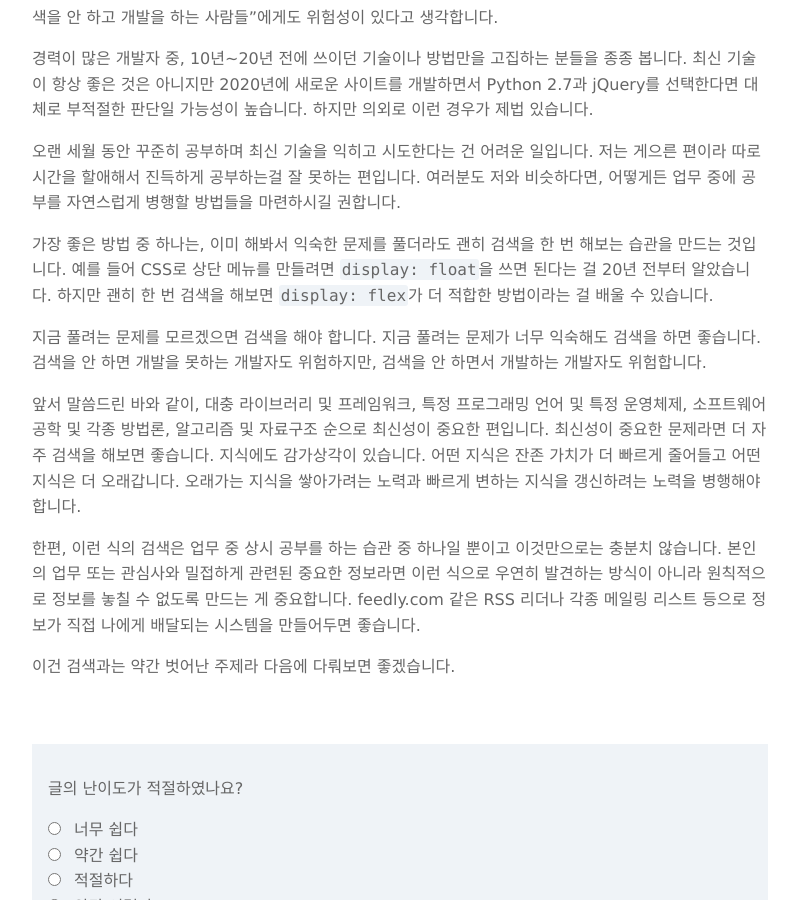
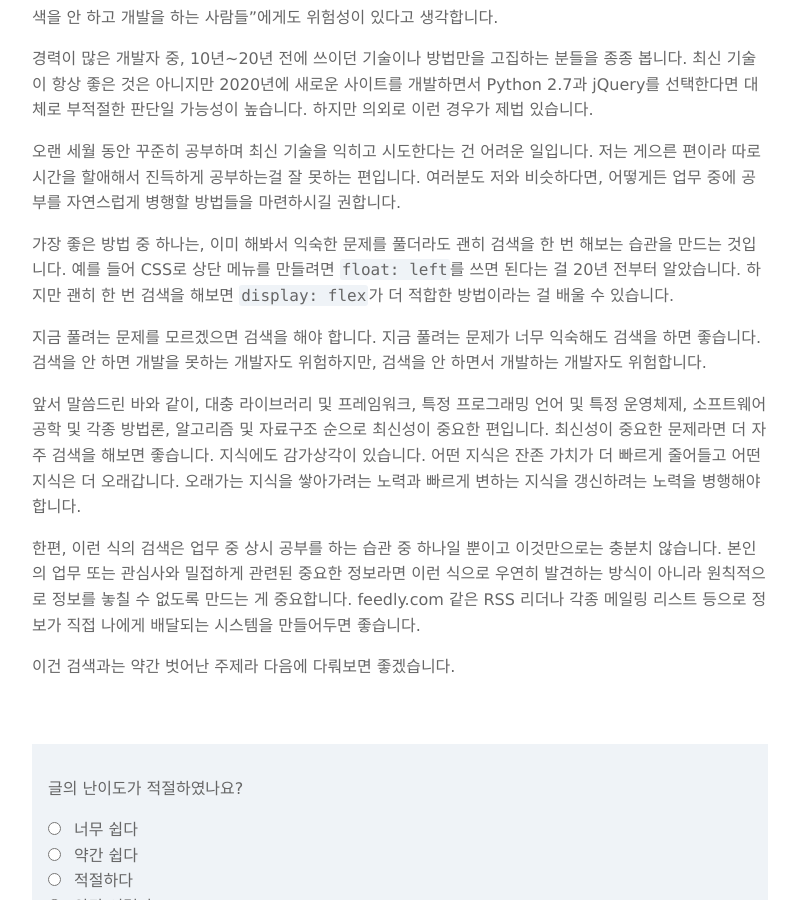
Before and after one commit to boxnwhiskr/boxnwhiskr.github.io, a Jekyll site: the page built from _posts/2020-09-27-ir-for-developers.markdown, in a window 1280 px wide and 900 px high, scrolled down 4753 px. Shown: the whole window, without its empty margins (240-1039 px from the left). Built offline with Jekyll 4.4.1, drawn with Linux system fonts in a browser that asks for light colours; nearby versions of some CDN libraries; some web fonts are replaced.

Commit message:
fix: minor typo

```diff
--- a/_posts/2020-09-27-ir-for-developers.markdown
+++ b/_posts/2020-09-27-ir-for-developers.markdown
@@ -91,7 +91,7 @@
 
 오랜 세월 동안 꾸준히 공부하며 최신 기술을 익히고 시도한다는 건 어려운 일입니다. 저는 게으른 편이라 따로 시간을 할애해서 진득하게 공부하는걸 잘 못하는 편입니다. 여러분도 저와 비슷하다면, 어떻게든 업무 중에 공부를 자연스럽게 병행할 방법들을 마련하시길 권합니다.
 
-가장 좋은 방법 중 하나는, 이미 해봐서 익숙한 문제를 풀더라도 괜히 검색을 한 번 해보는 습관을 만드는 것입니다. 예를 들어 CSS로 상단 메뉴를 만들려면 `display: float`을 쓰면 된다는 걸 20년 전부터 알았습니다. 하지만 괜히 한 번 검색을 해보면 `display: flex`가 더 적합한 방법이라는 걸 배울 수 있습니다.
+가장 좋은 방법 중 하나는, 이미 해봐서 익숙한 문제를 풀더라도 괜히 검색을 한 번 해보는 습관을 만드는 것입니다. 예를 들어 CSS로 상단 메뉴를 만들려면 `float: left`를 쓰면 된다는 걸 20년 전부터 알았습니다. 하지만 괜히 한 번 검색을 해보면 `display: flex`가 더 적합한 방법이라는 걸 배울 수 있습니다.
 
 지금 풀려는 문제를 모르겠으면 검색을 해야 합니다. 지금 풀려는 문제가 너무 익숙해도 검색을 하면 좋습니다. 검색을 안 하면 개발을 못하는 개발자도 위험하지만, 검색을 안 하면서 개발하는 개발자도 위험합니다.
 
```
